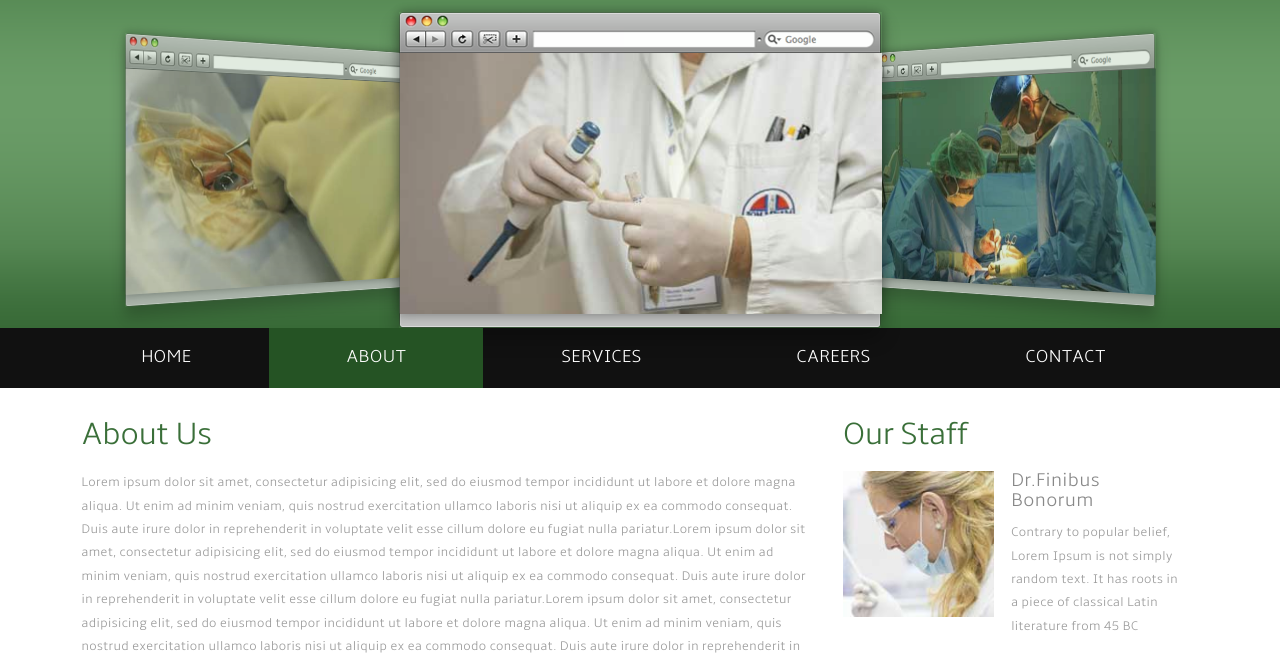
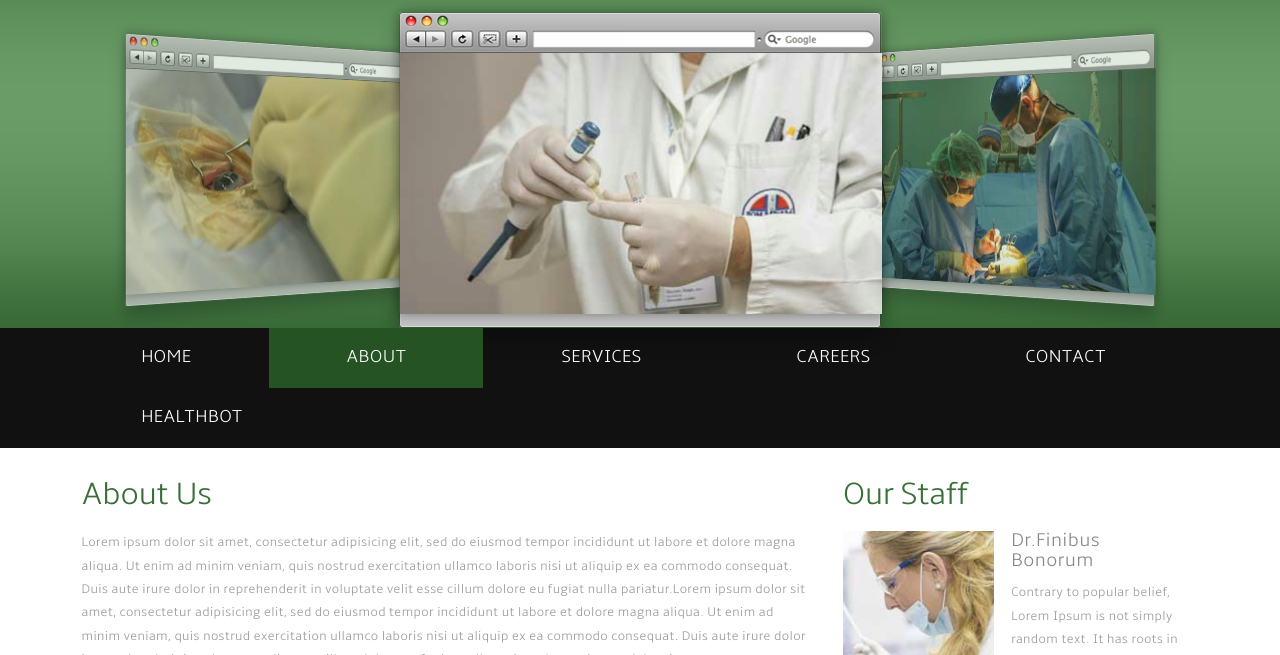
Before and after one commit to Pallavinaysaidurga/Project, a plain HTML site: page about.html in a window 1280 px wide. Shown: the part 122-777 px from the top of the page. Drawn offline with Linux system fonts and the light colour scheme.

Commit message:
Update about.html

```diff
--- a/about.html
+++ b/about.html
@@ -61,6 +61,9 @@
 		        </li>
 		        <li><a href="careers.html">Careers</a></li>
 		        <li><a href="contact.html">Contact</a></li>
+			    <li>
+						<a href="healthbot.html">healthbot</a>
+					</li>
 		    </ul>
 		    <div class="clear"></div>
 		</nav>
```
